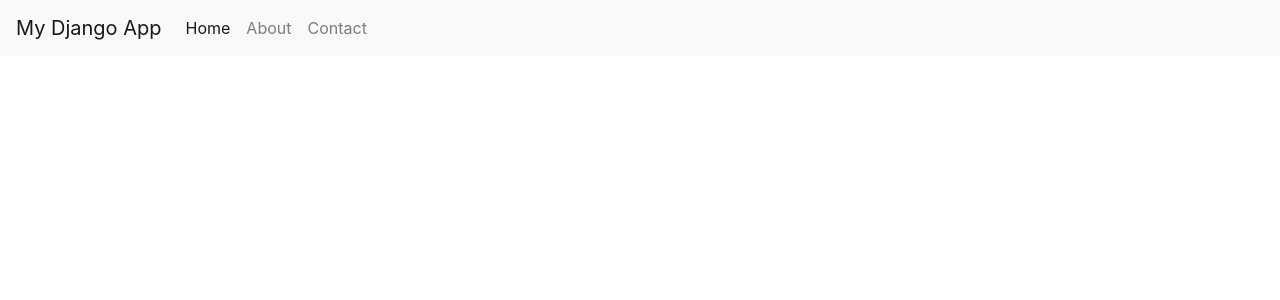
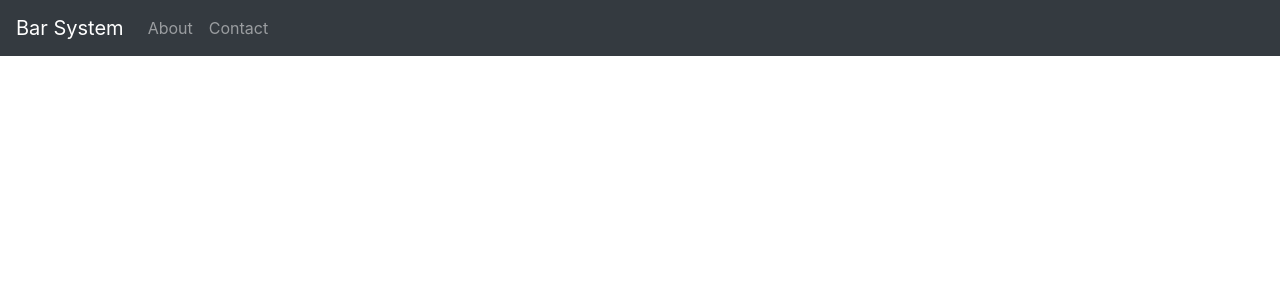
Before and after one commit to NkongS/Database-Design-Project, a Django app: template barproject/bar/templates/base.html in a window 1280 px wide. Shown: the top 300 px of the page. Run offline with Django 5.2, Linux system fonts and the light colour scheme; the template is opened without the code that fills it, so the values that code supplies are empty; some libraries are stand-ins or nearby versions.

Commit message:
site django

```diff
--- a/barproject/bar/templates/base.html
+++ b/barproject/bar/templates/base.html
@@ -5,20 +5,17 @@
     <meta name="viewport" content="width=device-width, initial-scale=1.0" />
     <title>
       {% block title %}
-        Django App
+        Bar Database System
       {% endblock %}
     </title>
     <link rel="stylesheet" href="https://stackpath.bootstrapcdn.com/bootstrap/4.3.1/css/bootstrap.min.css"  rel="stylesheet" />
   </head>
   <body>
-    <nav class="navbar navbar-expand-lg navbar-light bg-light">
-      <a class="navbar-brand" href="#">My Django App</a>
+    <nav class="navbar navbar-expand-lg navbar-dark bg-dark">
+      <a class="navbar-brand" href="{% url 'home' %}">Bar System</a>
       <button class="navbar-toggler" type="button" data-toggle="collapse" data-target="#navbarNav" aria-controls="navbarNav" aria-expanded="false" aria-label="Toggle navigation"><span class="navbar-toggler-icon"></span></button>
       <div class="collapse navbar-collapse" id="navbarNav">
         <ul class="navbar-nav">
-          <li class="nav-item active">
-            <a class="nav-link" href="#">Home</a>
-          </li>
           <li class="nav-item">
             <a class="nav-link" href="#">About</a>
           </li>
--- a/barproject/bar/urls.py
+++ b/barproject/bar/urls.py
@@ -2,5 +2,6 @@ from django.urls import path
 from . import views
 
 urlpatterns = [
-    path('locations', views.locations, name='Locations'),
+    path('', views.home, name='home'),
+#    path('locations', views.locations, name='Locations'),
 ]
--- a/barproject/barproject/settings.py
+++ b/barproject/barproject/settings.py
@@ -25,7 +25,7 @@ SECRET_KEY = 'django-insecure-^w=&=koojlh2mw$9z-+d*ccd()b23)vc(bc8z!878haum!sv$9
 # SECURITY WARNING: don't run with debug turned on in production!
 DEBUG = True
 
-ALLOWED_HOSTS = ['35.197.143.187']
+ALLOWED_HOSTS = ['35.197.143.187', 'localhost', ]
 
 
 # Application definition
--- a/barproject/barproject/urls.py
+++ b/barproject/barproject/urls.py
@@ -15,8 +15,9 @@ Including another URLconf
     2. Add a URL to urlpatterns:  path('blog/', include('blog.urls'))
 """
 from django.contrib import admin
-from django.urls import path
+from django.urls import path, include
 
 urlpatterns = [
     path('admin/', admin.site.urls),
+    path('', include('bar.urls')),
 ]
```
Also changed, not shown: barproject/bar/templates/home.html (added, +21 -0 lines), barproject/bar/views.py (+13 -5 lines).
